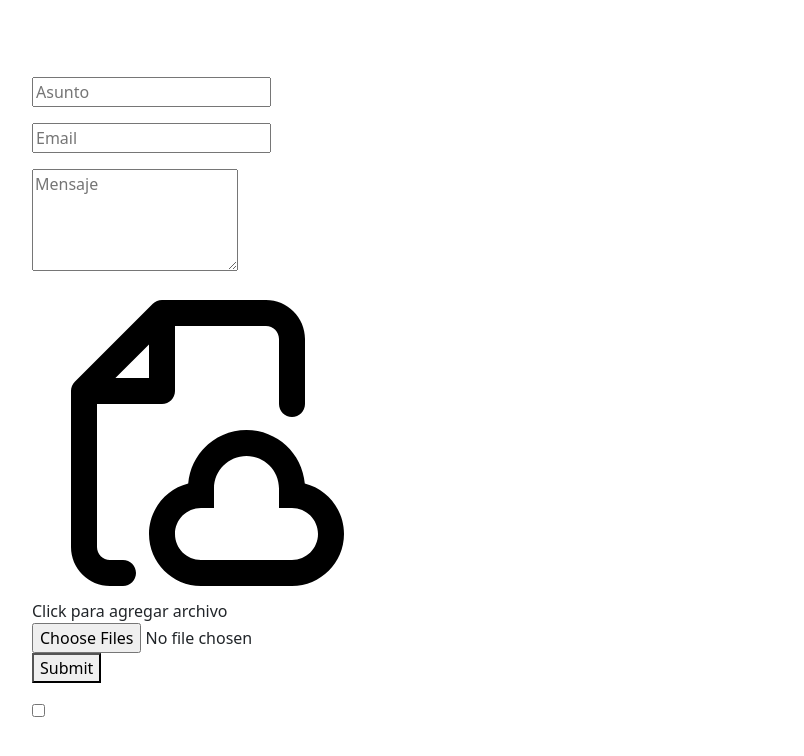
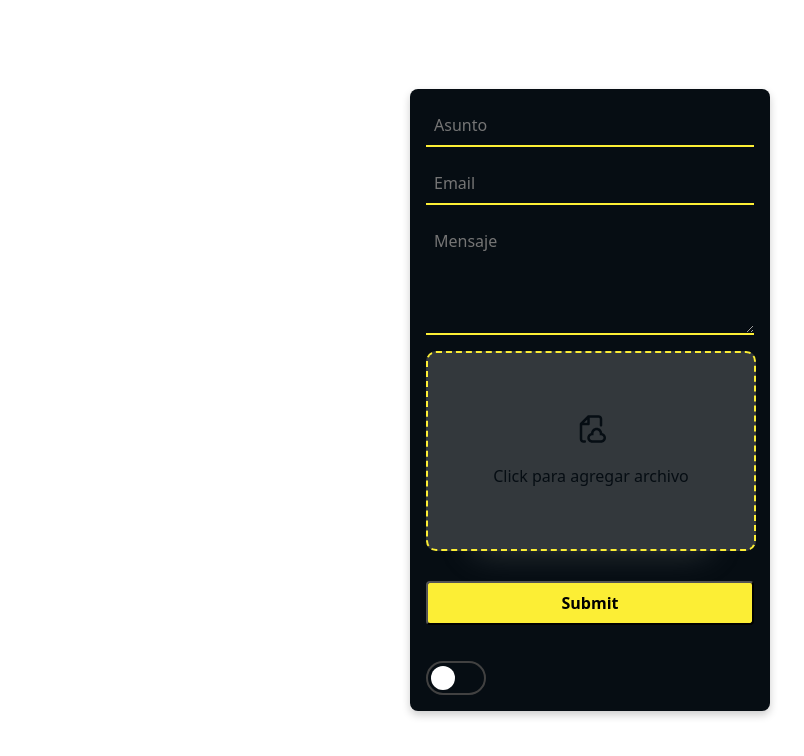
Before and after one commit to joenavarroc/API_email, a plain HTML site: page index.html in a window 1280 px wide. Shown: the whole page, without its empty margins (50-854 px from the left). Drawn offline with nearby package versions, Linux system fonts and the light colour scheme; the site is published under a folder, as on GitHub Pages, so addresses that start at the root find nothing.

Commit message:
Update index.html

```diff
--- a/index.html
+++ b/index.html
@@ -5,8 +5,8 @@
   <meta name="viewport" content="width=device-width, initial-scale=1.0" />
   <link href="https://cdn.jsdelivr.net/npm/bootstrap@5.3.3/dist/css/bootstrap.min.css" rel="stylesheet" integrity="sha384-QWTKZyjpPEjISv5WaRU9OFeRpok6YctnYmDr5pNlyT2bRjXh0JMhjY6hW+ALEwIH" crossorigin="anonymous" />
   <title>Document</title>
-  <link href="/css/style.css" rel="stylesheet">
-  <script src="/js/script.js" type="text/javascript" defer></script>
+  <link href="css/style.css" rel="stylesheet">
+  <script src="js/script.js" type="text/javascript" defer></script>
 </head>
 
 <body class="d-flex justify-content-center align-items-center vh-100">
```
